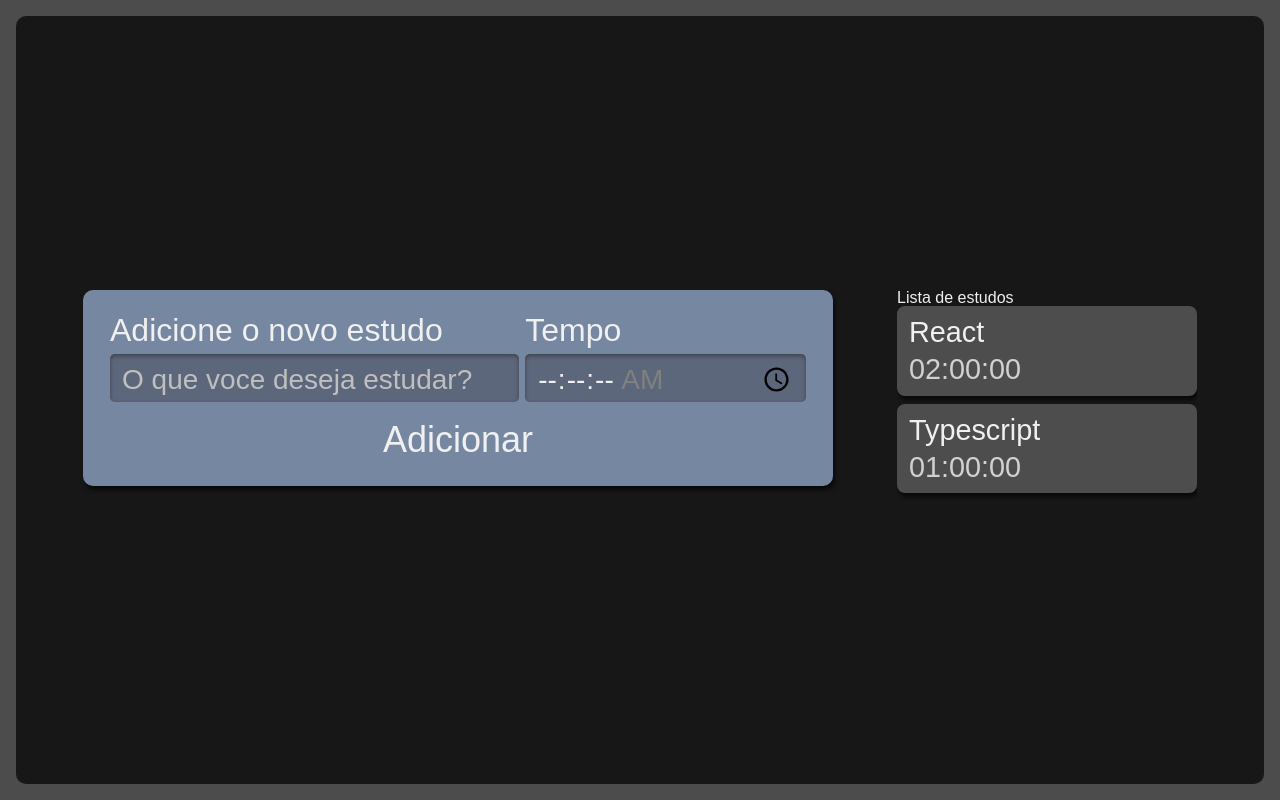
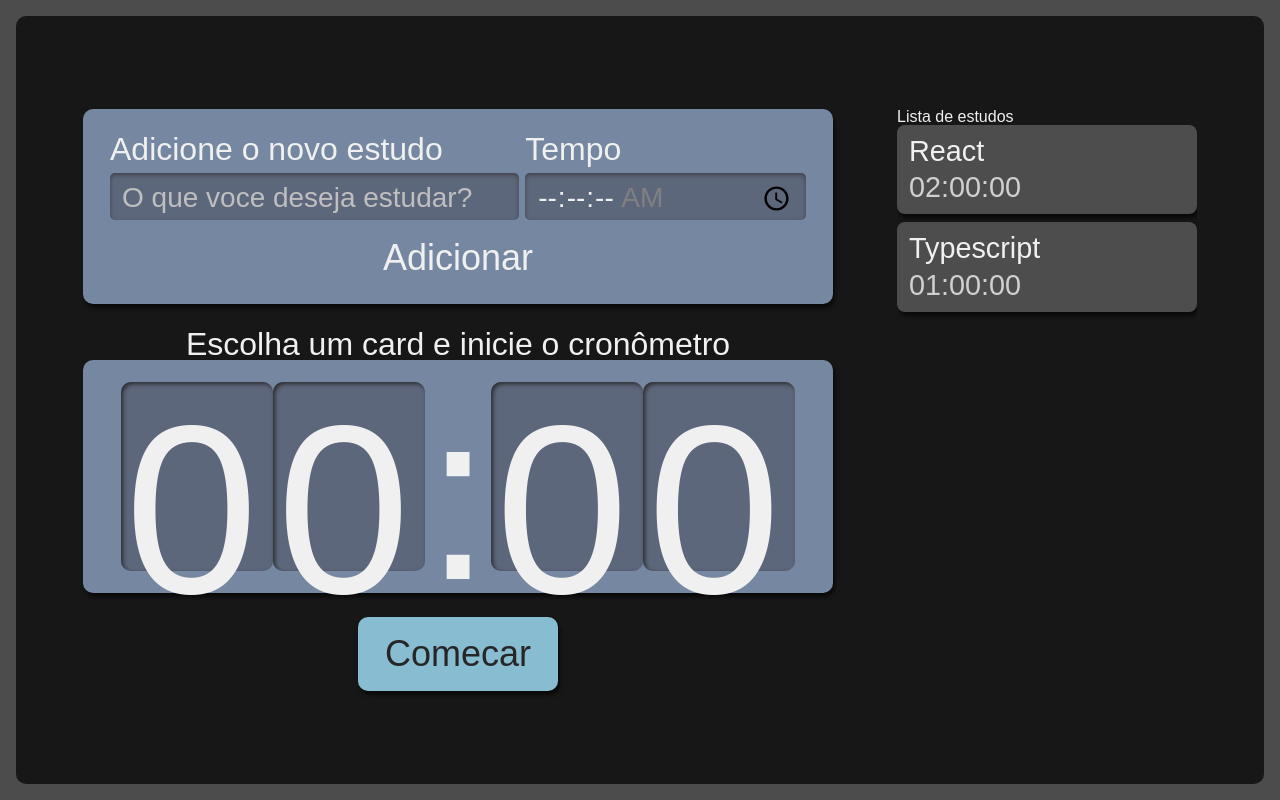
Before and after one commit to Bbeluco/TypeScriptReactProject, a React (Create React App) app: page / in a window 1280 px wide. Built offline with nearby package versions, Linux system fonts and the light colour scheme.

Commit message:
CronometroComponent created

```diff
--- a/src/Pages/App.tsx
+++ b/src/Pages/App.tsx
@@ -1,4 +1,5 @@
 import React from 'react';
+import Cronometro from '../components/Cronometro/CronometroComponent';
 import Formulario from '../components/Formulario/formularioComponent';
 import Lista from '../components/Lista/ListaComponent';
 import style from './App.module.scss';
@@ -8,6 +9,7 @@
     <div className={style.AppStyle}>
       <Formulario />
       <Lista />
+      <Cronometro />
     </div>
   );
 }
--- /dev/null
+++ b/src/components/Cronometro/Cronometro.module.scss
@@ -0,0 +1,59 @@
+.cronometro {
+    display: flex;
+    flex-direction: column;
+    align-items: center;
+    grid-area: cronometro;
+
+    .relogioWrapper {
+      align-items: center;
+      background-color: #7687A1;
+      border-radius: 10px;
+      box-shadow: 2px 4px 4px #0000009F;
+      box-sizing: border-box;
+      display: flex;
+      font-size: 5rem;
+      justify-content: center;
+      margin-bottom: 24px;
+      padding: 16px 12px;
+      width: 100%;
+    }
+
+    .titulo {
+      font-size: 2rem;
+    }
+
+    button {
+      background-color: #88bcd1;
+      border-radius: 10px;
+      box-shadow: 2px 4px 4px #0000009F;
+      color: #272626;
+      cursor: pointer;
+      font-size: 1.25rem;
+      padding: 16px;
+      width: 150px;
+
+      &:active {
+        background-color: #7CA6B7;
+        box-shadow: 2px 2px 4px #0000009F inset;
+        cursor: auto;
+      }
+    }
+
+    @media screen and (min-width:1280px) {
+
+      .relogioWrapper{
+        font-size: 15rem;
+      }
+
+      p {
+        font-size: 2rem;
+      }
+
+      button {
+        grid-column-start: span 2;
+        justify-self: center;
+        width: 200px;
+        font-size: 2.25rem;
+      }
+    }
+  }
--- /dev/null
+++ b/src/components/Cronometro/CronometroComponent.tsx
@@ -0,0 +1,17 @@
+import Botao from "../Botao/buttonComponent";
+import Relogio from "./Relogio/RelogioComponent";
+import style from './Cronometro.module.scss';
+
+function Cronometro(){
+    return (
+        <div className={style.cronometro}>
+            <p className={style.titulo}>Escolha um card e inicie o cronômetro</p>
+            <div className={style.relogioWrapper}>
+                <Relogio />
+            </div>
+            <Botao text="Comecar"/>
+        </div>
+    )
+}
+
+export default Cronometro;
--- /dev/null
+++ b/src/components/Cronometro/Relogio/Relogio.module.scss
@@ -0,0 +1,21 @@
+.relogioNumero {
+    background-color: #5D677C;
+    box-shadow: 2px 2px 4px #2B2B2B inset;
+    height: 3.6rem;
+    width: 3rem;
+    padding: 8px 4px;
+    border-radius: 10px;
+
+    @media screen and (min-width:1280px) {
+      height: 10.8rem;
+      width: 9rem;
+    }
+  }
+
+  .relogioDivisao {
+    height: 4.2rem;
+
+    @media screen and (min-width:1280px) {
+      height: 12.6rem;
+    }
+  }
--- /dev/null
+++ b/src/components/Cronometro/Relogio/RelogioComponent.tsx
@@ -0,0 +1,15 @@
+import style from './Relogio.module.scss';
+
+function Relogio(){
+    return (
+        <>
+            <span className={style.relogioNumero}>0</span>
+            <span className={style.relogioNumero}>0</span>
+            <span className={style.relogioDivisao}>:</span>
+            <span className={style.relogioNumero}>0</span>
+            <span className={style.relogioNumero}>0</span>
+        </>
+    )
+}
+
+export default Relogio;
```
